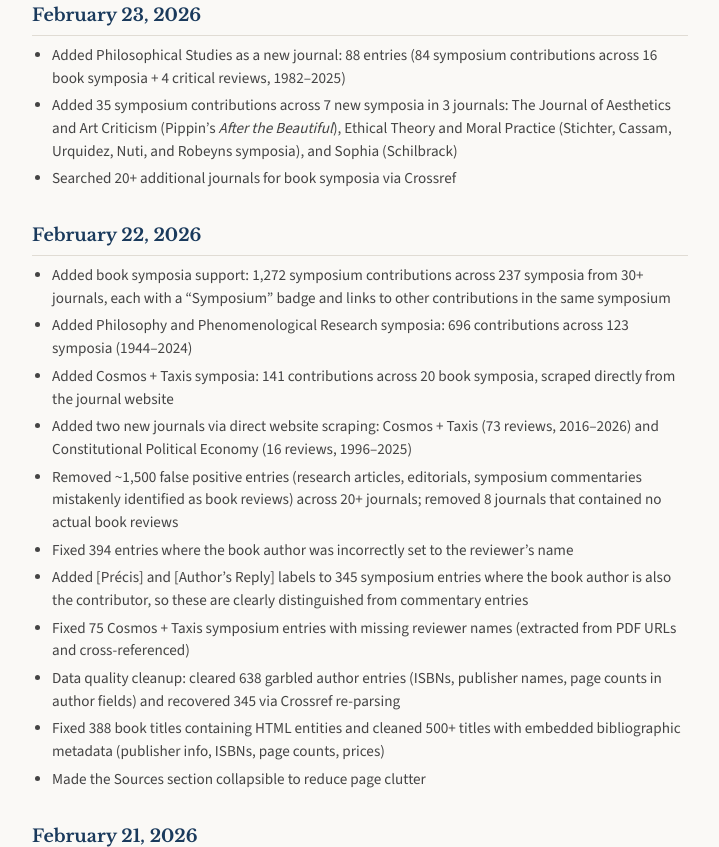
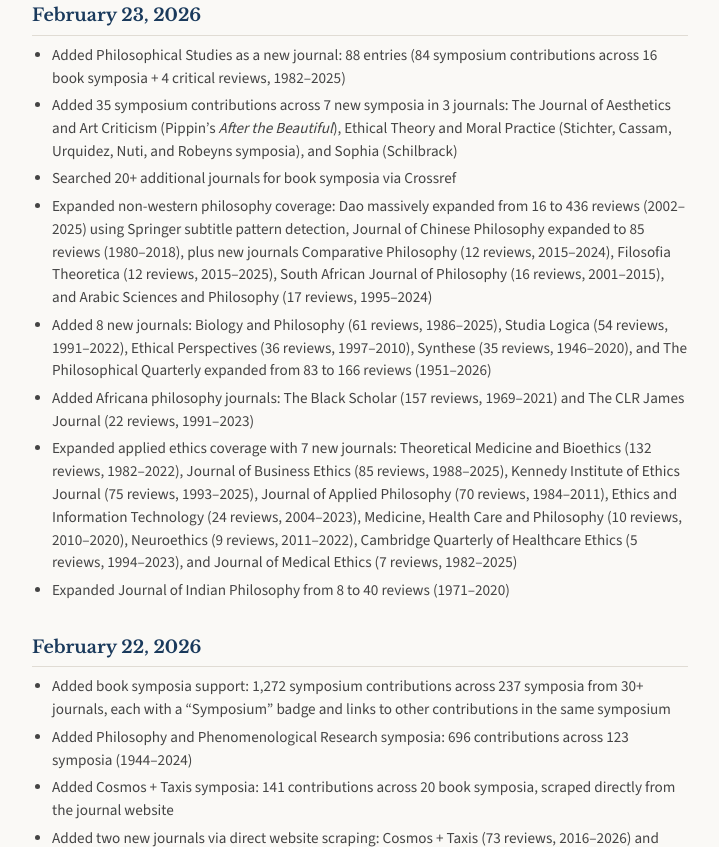
Before and after one commit to mzwolinski-png/philreviews, a Flask app: page /changelog in a window 1280 px wide. Shown: the part 171-1018 px from the top of the page, without its empty margins (280-999 px from the left). Run offline with Flask 3, Linux system fonts and the light colour scheme; some libraries are stand-ins or nearby versions.

Commit message:
Expand journal coverage: 25+ new journals, non-western & applied ethics focus
Added 1,473 new reviews across 25+ journals, bringing totals to 46,313
reviews across 117 journals. Major areas of expansion:

Non-western philosophy: Dao (16→436), J. Chinese Philosophy (69→85),
J. Indian Philosophy (8→40), plus new journals Comparative Philosophy,
Filosofia Theoretica, South African J. Philosophy, Arabic Sciences & Philosophy.

Africana philosophy: The Black Scholar (157), The CLR James Journal (22).

Applied ethics: Theoretical Medicine & Bioethics (132), J. Business Ethics (85),
Kennedy Institute of Ethics Journal (75), J. Applied Philosophy (70),
Ethics & Information Technology (24), Medicine Health Care & Philosophy (10),
Neuroethics (9), J. Medical Ethics (7), Cambridge Q. Healthcare Ethics (5).

Other: Biology & Philosophy (61), Studia Logica (54), Ethical Perspectives (36),
Synthese (35), Philosophical Quarterly (83→166).

Co-Authored-By: Claude Opus 4.6 <noreply@anthropic.com>

```diff
--- a/docs/changelog.html
+++ b/docs/changelog.html
@@ -25,6 +25,11 @@
             <li>Added Philosophical Studies as a new journal: 88 entries (84 symposium contributions across 16 book symposia + 4 critical reviews, 1982&ndash;2025)</li>
             <li>Added 35 symposium contributions across 7 new symposia in 3 journals: The Journal of Aesthetics and Art Criticism (Pippin&rsquo;s <em>After the Beautiful</em>), Ethical Theory and Moral Practice (Stichter, Cassam, Urquidez, Nuti, and Robeyns symposia), and Sophia (Schilbrack)</li>
             <li>Searched 20+ additional journals for book symposia via Crossref</li>
+            <li>Expanded non-western philosophy coverage: Dao massively expanded from 16 to 436 reviews (2002&ndash;2025) using Springer subtitle pattern detection, Journal of Chinese Philosophy expanded to 85 reviews (1980&ndash;2018), plus new journals Comparative Philosophy (12 reviews, 2015&ndash;2024), Filosofia Theoretica (12 reviews, 2015&ndash;2025), South African Journal of Philosophy (16 reviews, 2001&ndash;2015), and Arabic Sciences and Philosophy (17 reviews, 1995&ndash;2024)</li>
+            <li>Added 8 new journals: Biology and Philosophy (61 reviews, 1986&ndash;2025), Studia Logica (54 reviews, 1991&ndash;2022), Ethical Perspectives (36 reviews, 1997&ndash;2010), Synthese (35 reviews, 1946&ndash;2020), and The Philosophical Quarterly expanded from 83 to 166 reviews (1951&ndash;2026)</li>
+            <li>Added Africana philosophy journals: The Black Scholar (157 reviews, 1969&ndash;2021) and The CLR James Journal (22 reviews, 1991&ndash;2023)</li>
+            <li>Expanded applied ethics coverage with 7 new journals: Theoretical Medicine and Bioethics (132 reviews, 1982&ndash;2022), Journal of Business Ethics (85 reviews, 1988&ndash;2025), Kennedy Institute of Ethics Journal (75 reviews, 1993&ndash;2025), Journal of Applied Philosophy (70 reviews, 1984&ndash;2011), Ethics and Information Technology (24 reviews, 2004&ndash;2023), Medicine, Health Care and Philosophy (10 reviews, 2010&ndash;2020), Neuroethics (9 reviews, 2011&ndash;2022), Cambridge Quarterly of Healthcare Ethics (5 reviews, 1994&ndash;2023), and Journal of Medical Ethics (7 reviews, 1982&ndash;2025)</li>
+            <li>Expanded Journal of Indian Philosophy from 8 to 40 reviews (1971&ndash;2020)</li>
         </ul>
     </div>
 
--- a/templates/changelog.html
+++ b/templates/changelog.html
@@ -25,6 +25,11 @@
             <li>Added Philosophical Studies as a new journal: 88 entries (84 symposium contributions across 16 book symposia + 4 critical reviews, 1982&ndash;2025)</li>
             <li>Added 35 symposium contributions across 7 new symposia in 3 journals: The Journal of Aesthetics and Art Criticism (Pippin&rsquo;s <em>After the Beautiful</em>), Ethical Theory and Moral Practice (Stichter, Cassam, Urquidez, Nuti, and Robeyns symposia), and Sophia (Schilbrack)</li>
             <li>Searched 20+ additional journals for book symposia via Crossref</li>
+            <li>Expanded non-western philosophy coverage: Dao massively expanded from 16 to 436 reviews (2002&ndash;2025) using Springer subtitle pattern detection, Journal of Chinese Philosophy expanded to 85 reviews (1980&ndash;2018), plus new journals Comparative Philosophy (12 reviews, 2015&ndash;2024), Filosofia Theoretica (12 reviews, 2015&ndash;2025), South African Journal of Philosophy (16 reviews, 2001&ndash;2015), and Arabic Sciences and Philosophy (17 reviews, 1995&ndash;2024)</li>
+            <li>Added 8 new journals: Biology and Philosophy (61 reviews, 1986&ndash;2025), Studia Logica (54 reviews, 1991&ndash;2022), Ethical Perspectives (36 reviews, 1997&ndash;2010), Synthese (35 reviews, 1946&ndash;2020), and The Philosophical Quarterly expanded from 83 to 166 reviews (1951&ndash;2026)</li>
+            <li>Added Africana philosophy journals: The Black Scholar (157 reviews, 1969&ndash;2021) and The CLR James Journal (22 reviews, 1991&ndash;2023)</li>
+            <li>Expanded applied ethics coverage with 7 new journals: Theoretical Medicine and Bioethics (132 reviews, 1982&ndash;2022), Journal of Business Ethics (85 reviews, 1988&ndash;2025), Kennedy Institute of Ethics Journal (75 reviews, 1993&ndash;2025), Journal of Applied Philosophy (70 reviews, 1984&ndash;2011), Ethics and Information Technology (24 reviews, 2004&ndash;2023), Medicine, Health Care and Philosophy (10 reviews, 2010&ndash;2020), Neuroethics (9 reviews, 2011&ndash;2022), Cambridge Quarterly of Healthcare Ethics (5 reviews, 1994&ndash;2023), and Journal of Medical Ethics (7 reviews, 1982&ndash;2025)</li>
+            <li>Expanded Journal of Indian Philosophy from 8 to 40 reviews (1971&ndash;2020)</li>
         </ul>
     </div>
 
```
